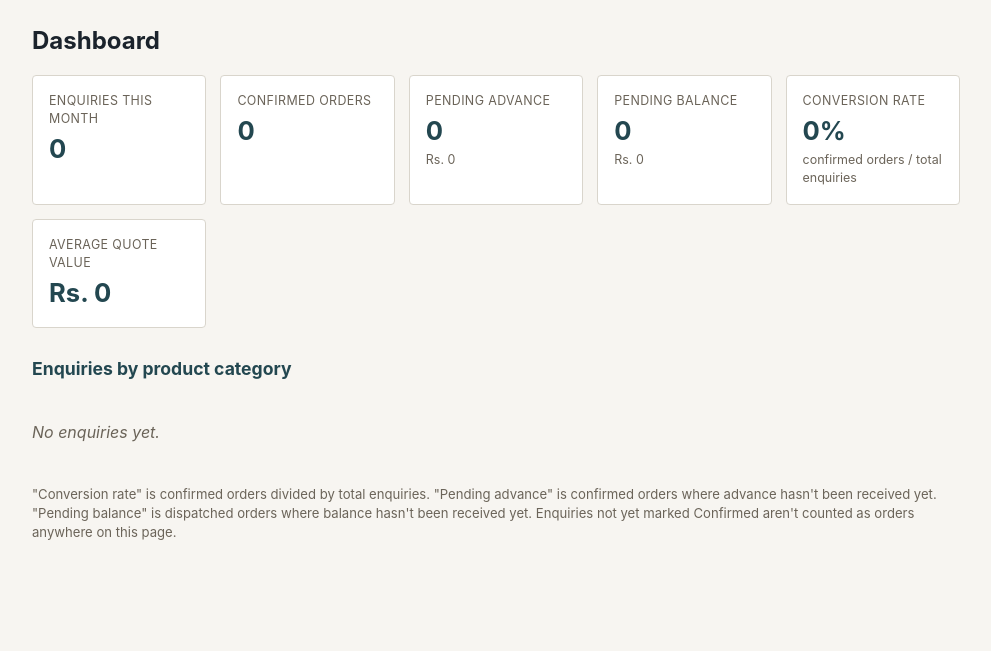
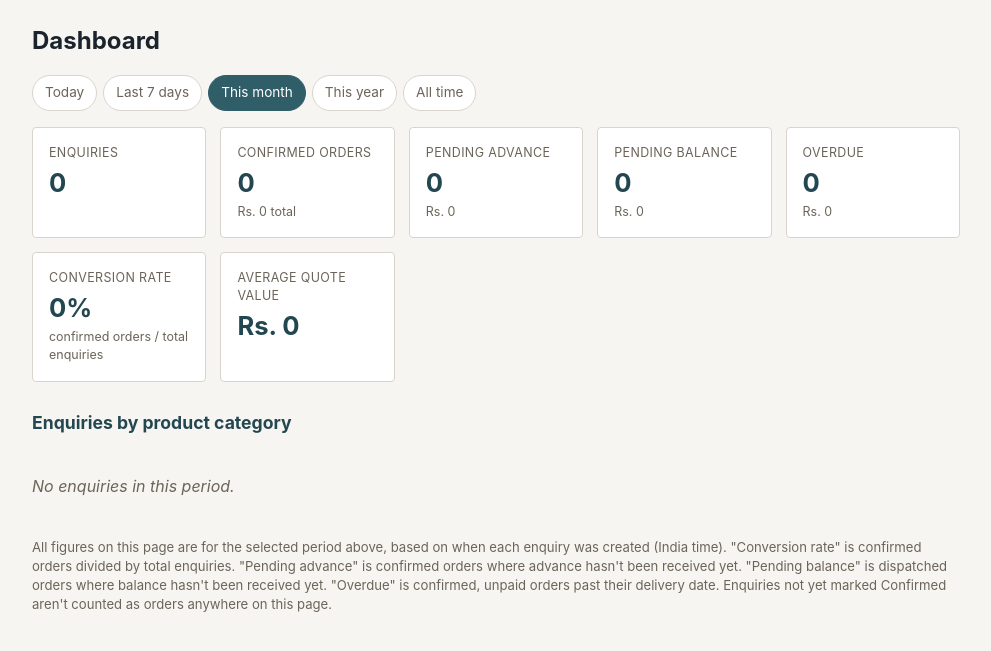
Before and after one commit to virajvisaria-crypto/vardhaman-enquiry-app, a Flask app: page /dashboard in a window 1280 px wide. Shown: the part 61-712 px from the top of the page, without its empty margins (144-1135 px from the left). Run offline with Flask 3, Linux system fonts and the light colour scheme; the visitor is signed in with stand-in values (Sample User, id 1); data comes from the database, SQL or seed files in the repository; data that the repository does not hold is empty.

Commit message:
Fix timezone to IST, add dashboard periods and stats, sortable orders columns

```diff
--- a/app.py
+++ b/app.py
@@ -1,7 +1,8 @@
 import os
 import sqlite3
 import smtplib
-from datetime import datetime, date
+from datetime import datetime, date, timedelta
+from zoneinfo import ZoneInfo
 from email.mime.text import MIMEText
 from functools import wraps
 from urllib.parse import quote as urlquote
@@ -11,6 +12,15 @@ from werkzeug.security import generate_password_hash, check_password_hash
 
 app = Flask(__name__)
 app.secret_key = os.environ.get("SECRET_KEY", "dev-only-change-me")
+
+IST = ZoneInfo("Asia/Kolkata")
+
+
+def today_ist():
+    """Railway's server clock runs on UTC/US time by default, which is wrong
+    for an India-based business, use this everywhere instead of date.today()."""
+    return datetime.now(IST).date()
+
 
 DB_PATH = os.environ.get("DB_PATH", os.path.join(os.path.dirname(os.path.abspath(__file__)), "vardhaman.db"))
 
@@ -220,7 +230,7 @@ def admin_required(view):
 
 
 def now_str():
-    return datetime.utcnow().strftime("%Y-%m-%d %H:%M:%S")
+    return datetime.now(IST).strftime("%Y-%m-%d %H:%M:%S")
 
 
 # ---------------------------------------------------------------------------
@@ -531,6 +541,8 @@ NEXT_ACTION_LABEL = {
 @login_required
 def orders_page():
     show_completed = request.args.get("show_completed") == "1"
+    sort = request.args.get("sort", "")
+    sort_dir = request.args.get("dir", "asc")
     db = get_db()
     rows = db.execute(
         """SELECT e.*, o.confirmed, o.advance_received, o.dispatched, o.balance_received,
@@ -539,7 +551,7 @@ def orders_page():
            WHERE o.confirmed = 1"""
     ).fetchall()
 
-    today_str = date.today().isoformat()
+    today_str = today_ist().isoformat()
     items = []
     for r in rows:
         stage = _current_stage(r)
@@ -558,73 +570,144 @@ def orders_page():
             "next_label": NEXT_ACTION_LABEL[stage],
         })
 
-    # Active stages first (most in-need-of-action first), completed orders last;
-    # within a stage, earliest delivery date first so due-soonest floats to top.
     stage_rank = {"confirmed": 0, "advance": 1, "dispatched": 2, "balance": 3}
-    items.sort(key=lambda i: (stage_rank[i["stage"]], i["row"]["delivery_date"] or "9999-99-99"))
+    sort_keys = {
+        "customer": lambda i: (i["row"]["customer_name"] or "").lower(),
+        "product": lambda i: (i["row"]["product_category"] or "").lower(),
+        "delivery": lambda i: i["row"]["delivery_date"] or "9999-99-99",
+        "stage": lambda i: stage_rank[i["stage"]],
+    }
+    if sort in sort_keys:
+        items.sort(key=sort_keys[sort], reverse=(sort_dir == "desc"))
+    else:
+        # Default: active stages first, then earliest delivery date within a stage.
+        items.sort(key=lambda i: (stage_rank[i["stage"]], i["row"]["delivery_date"] or "9999-99-99"))
 
-    return render_template("orders.html", items=items, show_completed=show_completed)
+    def sort_link(col):
+        next_dir = "desc" if sort == col and sort_dir == "asc" else "asc"
+        return url_for("orders_page", show_completed=1 if show_completed else None, sort=col, dir=next_dir)
+
+    return render_template(
+        "orders.html", items=items, show_completed=show_completed,
+        sort=sort, sort_dir=sort_dir, sort_link=sort_link,
+    )
 
 
 # ---------------------------------------------------------------------------
 # Dashboard
 # ---------------------------------------------------------------------------
 
+PERIODS = {
+    "today": "Today",
+    "week": "Last 7 days",
+    "month": "This month",
+    "year": "This year",
+    "all": "All time",
+}
+
+
+def _period_range(period, today):
+    if period == "today":
+        return today, today
+    if period == "week":
+        return today - timedelta(days=6), today
+    if period == "month":
+        return today.replace(day=1), today
+    if period == "year":
+        return today.replace(month=1, day=1), today
+    return None, None  # "all"
+
+
 @app.route("/dashboard")
 @login_required
 def dashboard():
     db = get_db()
-    month_prefix = date.today().strftime("%Y-%m")
+    period = request.args.get("period", "month")
+    if period not in PERIODS:
+        period = "month"
+    today = today_ist()
+    date_from, date_to = _period_range(period, today)
 
-    total_this_month = db.execute(
-        "SELECT COUNT(*) c FROM enquiries WHERE created_at LIKE ?", (f"{month_prefix}%",)
+    if date_from:
+        date_clause = "WHERE date(e.created_at) BETWEEN ? AND ?"
+        date_params = (date_from.isoformat(), date_to.isoformat())
+    else:
+        date_clause = ""
+        date_params = ()
+
+    total_enquiries = db.execute(
+        f"SELECT COUNT(*) c FROM enquiries e {date_clause}", date_params
     ).fetchone()["c"]
 
-    total_enquiries = db.execute("SELECT COUNT(*) c FROM enquiries").fetchone()["c"]
-
     confirmed_count = db.execute(
-        "SELECT COUNT(*) c FROM orders WHERE confirmed = 1"
+        f"""SELECT COUNT(*) c FROM enquiries e JOIN orders o ON o.enquiry_id = e.id
+            {date_clause}{' AND' if date_clause else 'WHERE'} o.confirmed = 1""",
+        date_params,
     ).fetchone()["c"]
 
+    confirmed_value = db.execute(
+        f"""SELECT COALESCE(SUM(e.rate * e.quantity), 0) v FROM enquiries e JOIN orders o ON o.enquiry_id = e.id
+            {date_clause}{' AND' if date_clause else 'WHERE'} o.confirmed = 1""",
+        date_params,
+    ).fetchone()["v"]
+
     pending_advance = db.execute(
-        """SELECT COUNT(*) c, COALESCE(SUM(e.rate * e.quantity), 0) amt
-           FROM enquiries e JOIN orders o ON o.enquiry_id = e.id
-           WHERE o.confirmed = 1 AND o.advance_received = 0"""
+        f"""SELECT COUNT(*) c, COALESCE(SUM(e.rate * e.quantity), 0) amt
+            FROM enquiries e JOIN orders o ON o.enquiry_id = e.id
+            {date_clause}{' AND' if date_clause else 'WHERE'} o.confirmed = 1 AND o.advance_received = 0""",
+        date_params,
     ).fetchone()
 
     pending_balance = db.execute(
-        """SELECT COUNT(*) c, COALESCE(SUM(e.rate * e.quantity), 0) amt
-           FROM enquiries e JOIN orders o ON o.enquiry_id = e.id
-           WHERE o.dispatched = 1 AND o.balance_received = 0"""
+        f"""SELECT COUNT(*) c, COALESCE(SUM(e.rate * e.quantity), 0) amt
+            FROM enquiries e JOIN orders o ON o.enquiry_id = e.id
+            {date_clause}{' AND' if date_clause else 'WHERE'} o.dispatched = 1 AND o.balance_received = 0""",
+        date_params,
     ).fetchone()
+
+    overdue_rows = db.execute(
+        f"""SELECT e.rate, e.quantity FROM enquiries e JOIN orders o ON o.enquiry_id = e.id
+            {date_clause}{' AND' if date_clause else 'WHERE'} o.confirmed = 1 AND o.balance_received = 0
+            AND e.delivery_date IS NOT NULL AND e.delivery_date != '' AND e.delivery_date < ?""",
+        date_params + (today.isoformat(),),
+    ).fetchall()
+    overdue_count = len(overdue_rows)
+    overdue_amount = round(sum((r["rate"] or 0) * (r["quantity"] or 1) for r in overdue_rows), 2)
 
     conversion_rate = 0
     if total_enquiries:
         conversion_rate = round(100 * confirmed_count / total_enquiries, 1)
 
     avg_row = db.execute(
-        "SELECT AVG(rate * quantity) a FROM enquiries WHERE rate IS NOT NULL"
+        f"SELECT AVG(e.rate * e.quantity) a FROM enquiries e {date_clause}{' AND' if date_clause else 'WHERE'} e.rate IS NOT NULL",
+        date_params,
     ).fetchone()
     avg_quote_value = round(avg_row["a"], 2) if avg_row["a"] else 0
 
     by_category = db.execute(
-        """SELECT COALESCE(NULLIF(TRIM(product_category), ''), 'Uncategorized') cat, COUNT(*) c
-           FROM enquiries GROUP BY cat ORDER BY c DESC"""
+        f"""SELECT COALESCE(NULLIF(TRIM(e.product_category), ''), 'Uncategorized') cat, COUNT(*) c
+            FROM enquiries e {date_clause} GROUP BY cat ORDER BY c DESC""",
+        date_params,
     ).fetchall()
     max_cat = max([r["c"] for r in by_category], default=1)
 
     stats = {
-        "total_this_month": total_this_month,
         "total_enquiries": total_enquiries,
         "confirmed_count": confirmed_count,
+        "confirmed_value": round(confirmed_value, 2),
         "pending_advance_count": pending_advance["c"],
         "pending_advance_amount": round(pending_advance["amt"], 2),
         "pending_balance_count": pending_balance["c"],
         "pending_balance_amount": round(pending_balance["amt"], 2),
+        "overdue_count": overdue_count,
+        "overdue_amount": overdue_amount,
         "conversion_rate": conversion_rate,
         "avg_quote_value": avg_quote_value,
     }
-    return render_template("dashboard.html", stats=stats, by_category=by_category, max_cat=max_cat)
+    return render_template(
+        "dashboard.html", stats=stats, by_category=by_category, max_cat=max_cat,
+        period=period, periods=PERIODS,
+    )
 
 
 # ---------------------------------------------------------------------------
--- a/static/style.css
+++ b/static/style.css
@@ -194,6 +194,8 @@ input:focus, textarea:focus, select:focus {
 }
 .data-table td { padding: 10px 12px; border-bottom: 1px solid #ece9e2; }
 .data-table a { color: var(--steel-dark); }
+.data-table th a.sort-link { color: inherit; text-decoration: none; }
+.data-table th a.sort-link:hover { color: var(--steel-dark); }
 .row-overdue { background: #faf1ed; }
 
 .partner-actions { display: flex; gap: 6px; flex-wrap: wrap; }
@@ -262,6 +264,8 @@ input:focus, textarea:focus, select:focus {
 .stat-label { font-size: 0.78rem; color: var(--muted); text-transform: uppercase; letter-spacing: 0.03em; }
 .stat-value { font-size: 1.6rem; font-weight: 700; color: var(--steel-dark); }
 .stat-sub { font-size: 0.78rem; color: var(--muted); }
+.stat-card-alert { border-color: var(--danger); }
+.stat-card-alert .stat-value { color: var(--danger); }
 
 .bar-chart { display: flex; flex-direction: column; gap: 10px; }
 .bar-row { display: flex; align-items: center; gap: 10px; }
--- a/templates/dashboard.html
+++ b/templates/dashboard.html
@@ -1,15 +1,24 @@
 {% extends "base.html" %}
 {% block content %}
-<h1>Dashboard</h1>
+<div class="page-header">
+  <h1>Dashboard</h1>
+</div>
+
+<div class="filter-tabs">
+  {% for key, label in periods.items() %}
+  <a href="{{ url_for('dashboard', period=key) }}" class="{{ 'active' if period == key }}">{{ label }}</a>
+  {% endfor %}
+</div>
 
 <div class="stats-grid">
   <div class="stat-card">
-    <span class="stat-label">Enquiries this month</span>
-    <span class="stat-value">{{ stats.total_this_month }}</span>
+    <span class="stat-label">Enquiries</span>
+    <span class="stat-value">{{ stats.total_enquiries }}</span>
   </div>
   <div class="stat-card">
     <span class="stat-label">Confirmed orders</span>
     <span class="stat-value">{{ stats.confirmed_count }}</span>
+    <span class="stat-sub">Rs. {{ stats.confirmed_value }} total</span>
   </div>
   <div class="stat-card">
     <span class="stat-label">Pending advance</span>
@@ -20,6 +29,11 @@
     <span class="stat-label">Pending balance</span>
     <span class="stat-value">{{ stats.pending_balance_count }}</span>
     <span class="stat-sub">Rs. {{ stats.pending_balance_amount }}</span>
+  </div>
+  <div class="stat-card {{ 'stat-card-alert' if stats.overdue_count }}">
+    <span class="stat-label">Overdue</span>
+    <span class="stat-value">{{ stats.overdue_count }}</span>
+    <span class="stat-sub">Rs. {{ stats.overdue_amount }}</span>
   </div>
   <div class="stat-card">
     <span class="stat-label">Conversion rate</span>
@@ -46,13 +60,15 @@
   {% endfor %}
 </div>
 {% else %}
-<p class="empty-state">No enquiries yet.</p>
+<p class="empty-state">No enquiries in this period.</p>
 {% endif %}
 
 <p class="muted small">
+  All figures on this page are for the selected period above, based on when each enquiry was created (India time).
   "Conversion rate" is confirmed orders divided by total enquiries.
   "Pending advance" is confirmed orders where advance hasn't been received yet.
   "Pending balance" is dispatched orders where balance hasn't been received yet.
+  "Overdue" is confirmed, unpaid orders past their delivery date.
   Enquiries not yet marked Confirmed aren't counted as orders anywhere on this page.
 </p>
 {% endblock %}
```
Also changed, not shown: templates/orders.html (+7 -7 lines).
